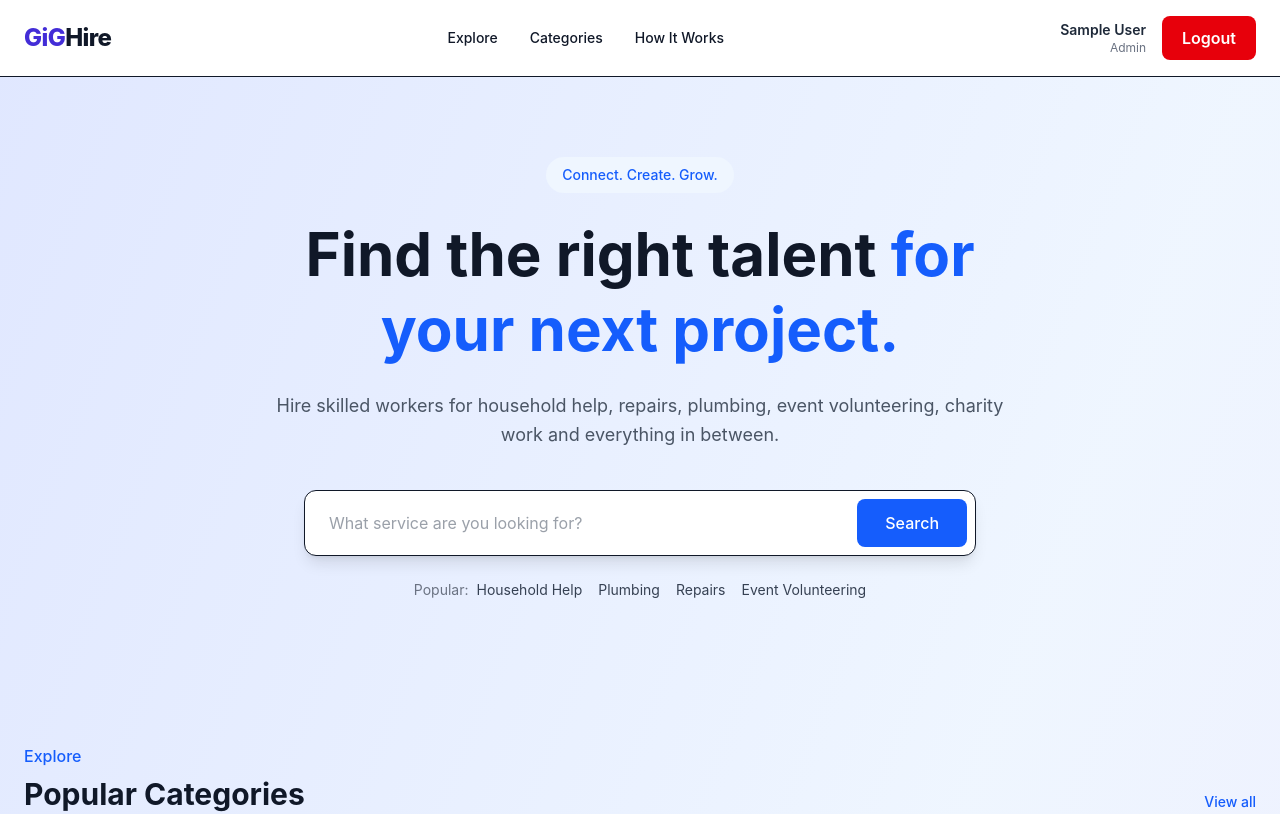
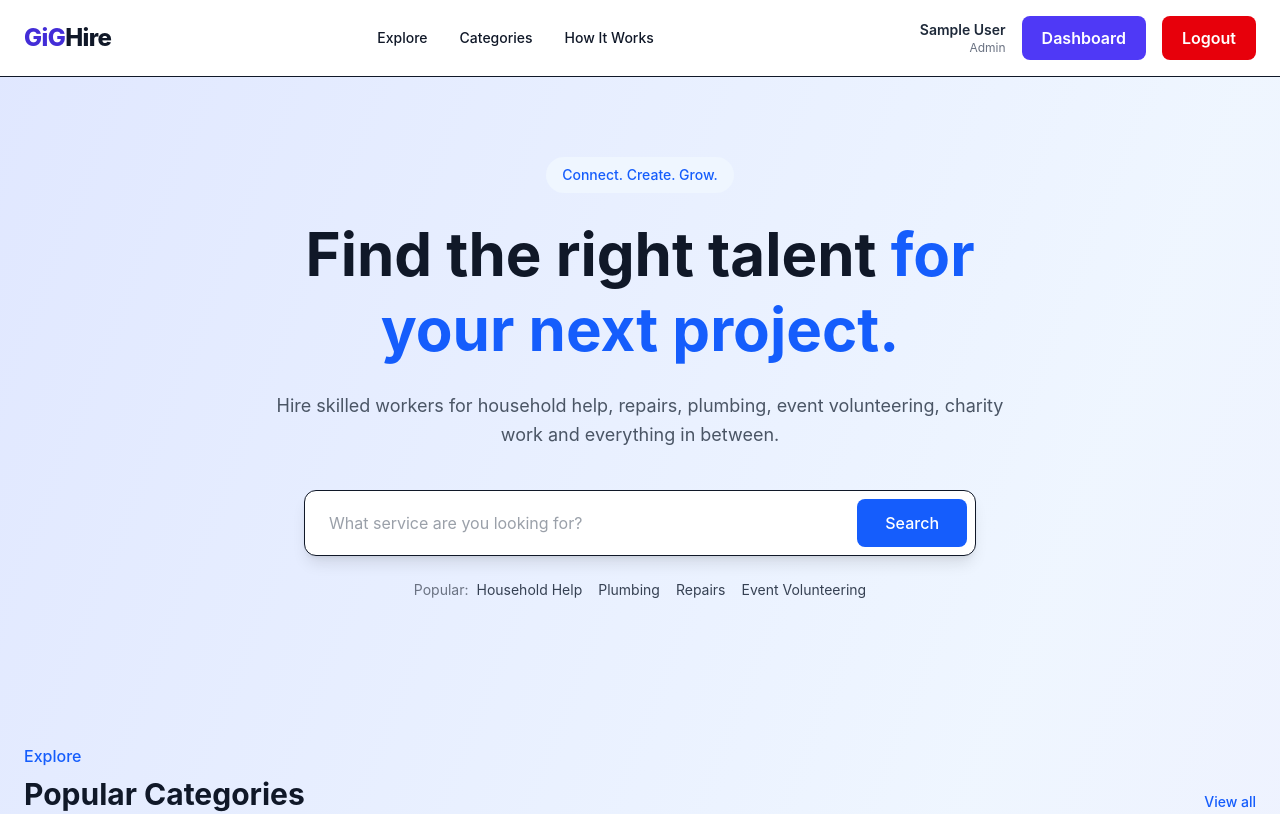
Before and after one commit to HiteshSharma47/GiG-Hire, a React (Vite) app in the folder client/: page / in a window 1280 px wide. Shown: the top 814 px of the page. Built offline with nearby package versions, Linux system fonts and the light colour scheme; no server answers; sample sign-in values are in the browser's storage.

Commit message:
Worker DB Completed

```diff
--- a/client/src/components/ProtectedRoute.jsx
+++ b/client/src/components/ProtectedRoute.jsx
@@ -1,5 +1,5 @@
 import { Navigate, Outlet } from "react-router-dom";
-import { useAuth } from "/context/AuthContext";
+import { useAuth } from "../context/AuthContext";
 
 function ProtectedRoute({ allowedRole }) {
   const { user, token } = useAuth();
--- a/client/src/pages/Home.jsx
+++ b/client/src/pages/Home.jsx
@@ -97,7 +97,6 @@ const demoGigs = [
   },
 ];
 
-
 const API_URL = import.meta.env.VITE_API_URL || "http://localhost:5000";
 
 const categoryStyles = {
@@ -114,19 +113,27 @@ const categoryStyles = {
 function formatPrice(price) {
   if (typeof price === "string" && price.includes("₹")) return price;
   const amount = Number(price);
-  return Number.isFinite(amount) ? `₹${amount.toLocaleString("en-IN")}` : "Price on request";
+  return Number.isFinite(amount)
+    ? `₹${amount.toLocaleString("en-IN")}`
+    : "Price on request";
 }
 
 function normalizeGig(gig) {
   const category = gig.category || "Other";
-  const style = categoryStyles[category] || { icon: "💼", iconStyle: "bg-indigo-100" };
+  const style = categoryStyles[category] || {
+    icon: "💼",
+    iconStyle: "bg-indigo-100",
+  };
   const worker = gig.worker || gig.seller || {};
   return {
     ...gig,
     id: gig._id || gig.id || gig.title,
     title: gig.title || "Untitled gig",
     category,
-    seller: typeof worker === "string" ? worker : worker.name || gig.workerName || "GiGHire Worker",
+    seller:
+      typeof worker === "string"
+        ? worker
+        : worker.name || gig.workerName || "GiGHire Worker",
     price: formatPrice(gig.price),
     icon: style.icon,
     iconStyle: style.iconStyle,
@@ -181,6 +188,14 @@ function Home() {
     };
   }, []);
 
+  function handleDashboard() {
+    if (user?.role === "worker") {
+      navigate("/worker-dashboard");
+    } else if (user?.role === "client") {
+      navigate("/client-dashboard");
+    }
+  }
+
   function handleLogout() {
     logout();
     navigate("/");
@@ -230,6 +245,13 @@ function Home() {
                     {user.role}
                   </p>
                 </div>
+
+                <Button
+                  onClick={handleDashboard}
+                  className="bg-indigo-600 hover:bg-indigo-700"
+                >
+                  Dashboard
+                </Button>
 
                 <Button
                   onClick={handleLogout}
@@ -388,7 +410,9 @@ function Home() {
                   : "Explore our services"}
               </span>
               {isLoadingGigs && (
-                <p className="mt-1 text-xs text-gray-400">Checking for live gigs...</p>
+                <p className="mt-1 text-xs text-gray-400">
+                  Checking for live gigs...
+                </p>
               )}
               {!isLoadingGigs && usingDemoGigs && (
                 <p className="mt-1 text-xs text-amber-700">
--- a/client/src/pages/Login.jsx
+++ b/client/src/pages/Login.jsx
@@ -64,10 +64,10 @@ function Login() {
         text: "Login successful! Redirecting...",
       });
 
-      if (data.user.login === "worker") {
+      if (data.user.role === "worker") {
         navigate("/worker-dashboard");
       } else {
-        navigae("/client-dashboard");
+        navigate("/client-dashboard");
       }
 
     } catch {
--- a/client/src/pages/WorkerDashboard.jsx
+++ b/client/src/pages/WorkerDashboard.jsx
@@ -1,6 +1,6 @@
 import { useState } from 'react'
 import { Link, useNavigate } from 'react-router-dom'
-import { useAuth } from '/context/AuthContext'
+import { useAuth } from '../context/AuthContext'
 
 const initialGigs = [
   {
```
